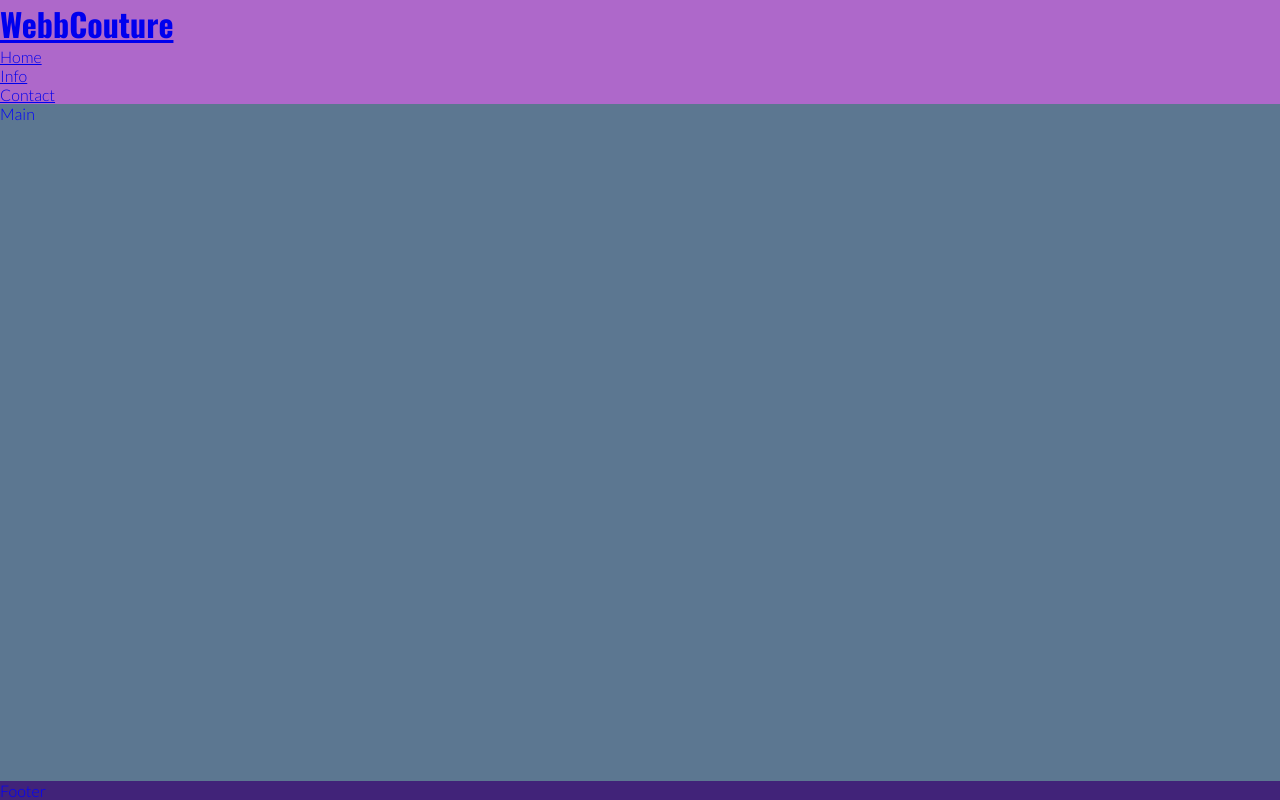
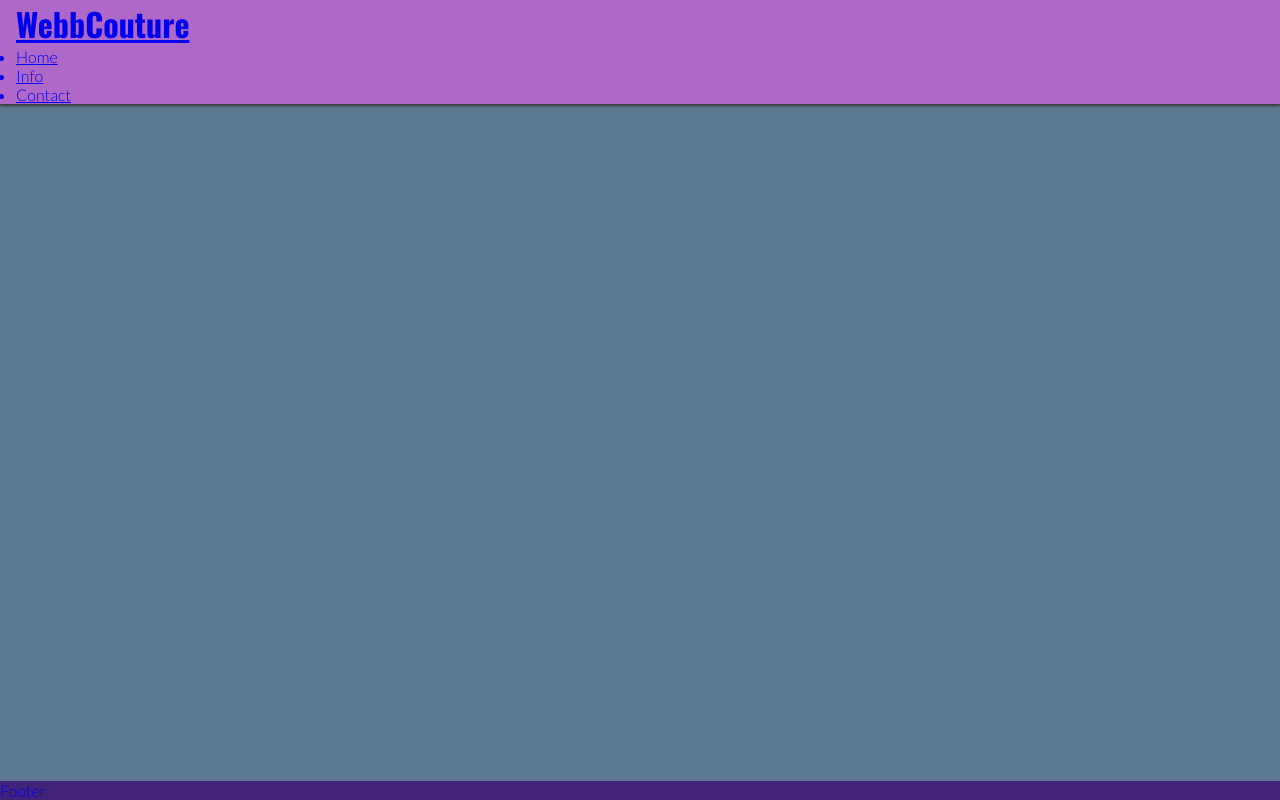
Before and after one commit to AmandaLesnik/WebbCouture, a plain HTML site: page index.html in a window 1280 px wide. Drawn offline with nearby package versions, Linux system fonts and the light colour scheme.

Commit message:
fix header

```diff
--- a/assets/css/styles.css
+++ b/assets/css/styles.css
@@ -22,6 +22,11 @@ body {
 /*Header*/
 header {
     background-color: rgb(174, 104, 202);
+    padding: 0 1rem;
+    position: fixed;
+    z-index: 99;
+    width: 100%;
+    box-shadow: 0 2px 2px #3a3a3a;
 }
 
 h1 {
```
